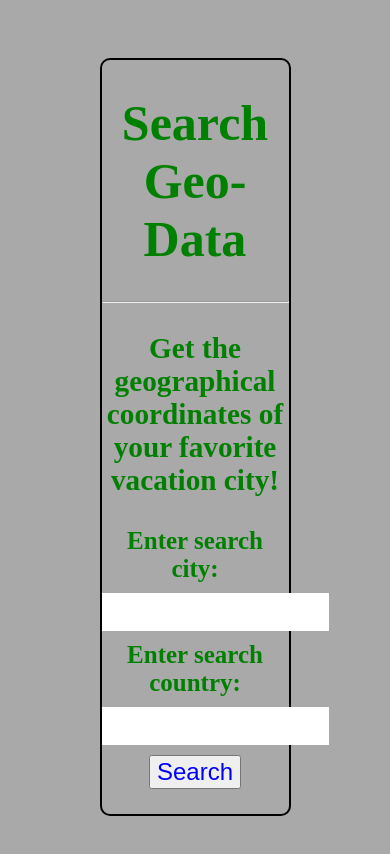
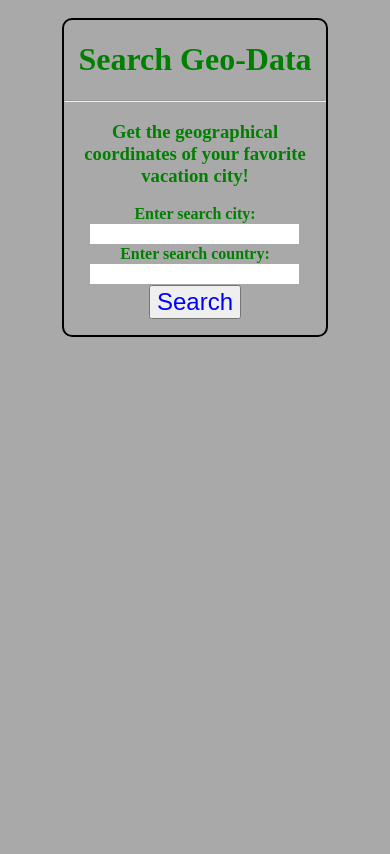
Before and after one commit to kennie-larkson/geosearch, a plain HTML site: page index.html in a window 390 px wide. Drawn offline with Linux system fonts and the light colour scheme.

Commit message:
added styling

```diff
--- a/index.html
+++ b/index.html
@@ -6,18 +6,28 @@
     <meta http-equiv="X-UA-Compatible" content="ie=edge">
     <title>Geolocation App</title>
     <style>
-        body{ background-color: darkgrey; text-align: center; font-size: 32px;justify-content: center; display: flex; font-size: 25px; }
+        body{ background-color: darkgrey; text-align: center; justify-content: center; display: flex; font-size: 25px; }
         #container{ border: 2px solid black; border-radius: 10px; width: 50%; text-align: center; margin: 50px;}
         strong{ color:green;}
+        /* h1{text-align: center; display: flex;}
+        #border{ border-radius: 20px; width: 80%; text-align: center; background: black;  } */
         h1,h3{ color: green;}
         input{ border: none; outline: none; margin: 10px 0; padding: 10px; font-size: medium;}
         button{ font-size: x-large; color: blue;}
+
+        @media(min-width: 200px) and (max-width: 400px){
+            body{font-size: 16px;}
+            input{margin: 1px 0; padding: 1px; font-size: 16px;}
+            #container{margin: 10px; width: 70%;}
+        }
     </style>
 </head>
 <body>
 
     <div id="container">
-            <h1>Search Geo-Data</h1>
+
+        <h1><div id="border">Search Geo-Data</div></h1>
+
             <hr>
 
             <p><h3>Get the geographical coordinates of your favorite vacation city! </h3></p>
```
